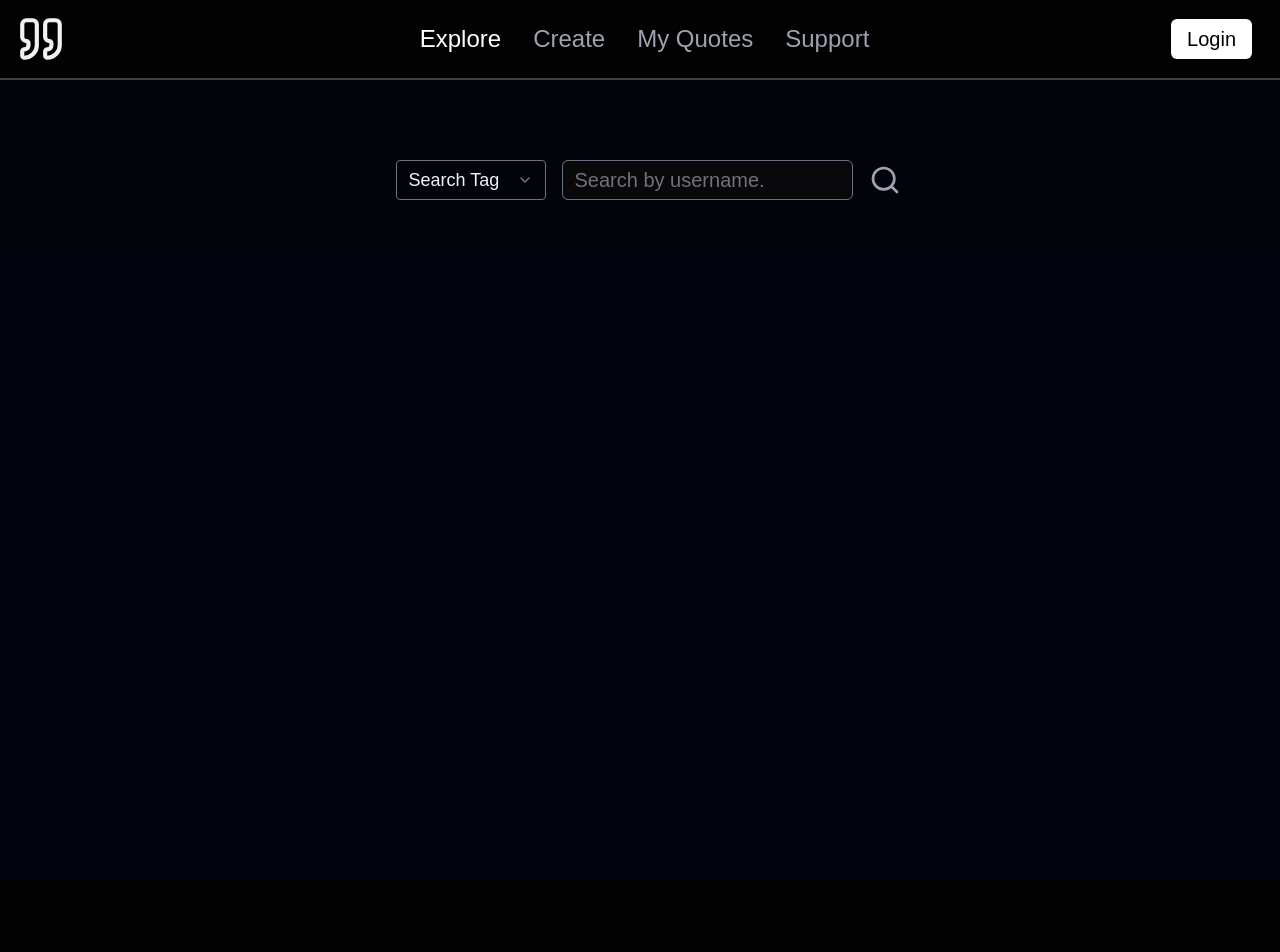
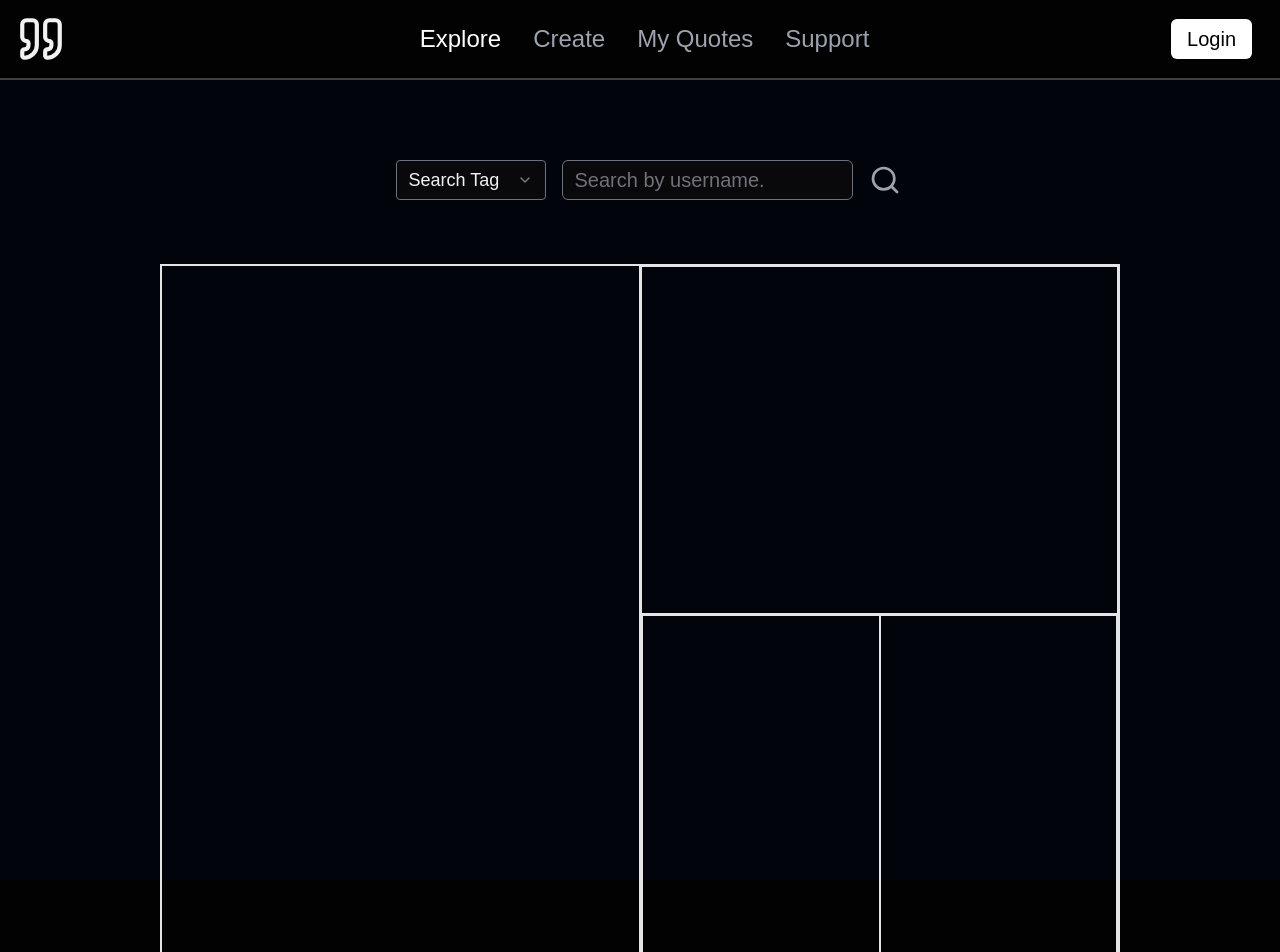
Before and after one commit to ZVKubajak/Quoteful, a React (Vite) app in the folder client/: page /explore in a window 1280 px wide. Shown: the top 952 px of the page. Before the commit the page ends 880 px from the top, so only its background shows below. Built offline with nearby package versions, Linux system fonts and the light colour scheme.

Commit message:
Created Explore Container Layout

```diff
--- a/client/src/pages/Explore.tsx
+++ b/client/src/pages/Explore.tsx
@@ -28,7 +28,7 @@ const Explore = () => {
               setTag(value as Tag);
             }}
           >
-            <SelectTrigger className="w-[150px] h-10 border-gray-500 rounded-sm bg-transparent text-lg">
+            <SelectTrigger className="w-[150px] h-10 border-gray-500 rounded-sm bg-zinc-950 text-lg">
               <SelectValue placeholder="Search Tag" />
             </SelectTrigger>
             <SelectContent className="bg-zinc-950 text-white">
@@ -58,6 +58,23 @@ const Explore = () => {
           />
         </div>
       </div>
+
+      <div id="explore-container" className="flex border h-[700px] mx-40 my-16">
+        <div id="container-left" className="w-1/2 border"></div>
+        <div id="container-right" className="w-1/2 border">
+          <div id="container-right-top" className="h-1/2 border"></div>
+          <div id="container-right-bottom" className="flex h-1/2 border">
+            <div
+              id="container-right-bottom-left"
+              className="w-1/2 border"
+            ></div>
+            <div
+              id="container-right-bottom-right"
+              className="w-1/2 border"
+            ></div>
+          </div>
+        </div>
+      </div>
     </main>
   );
 };
```
